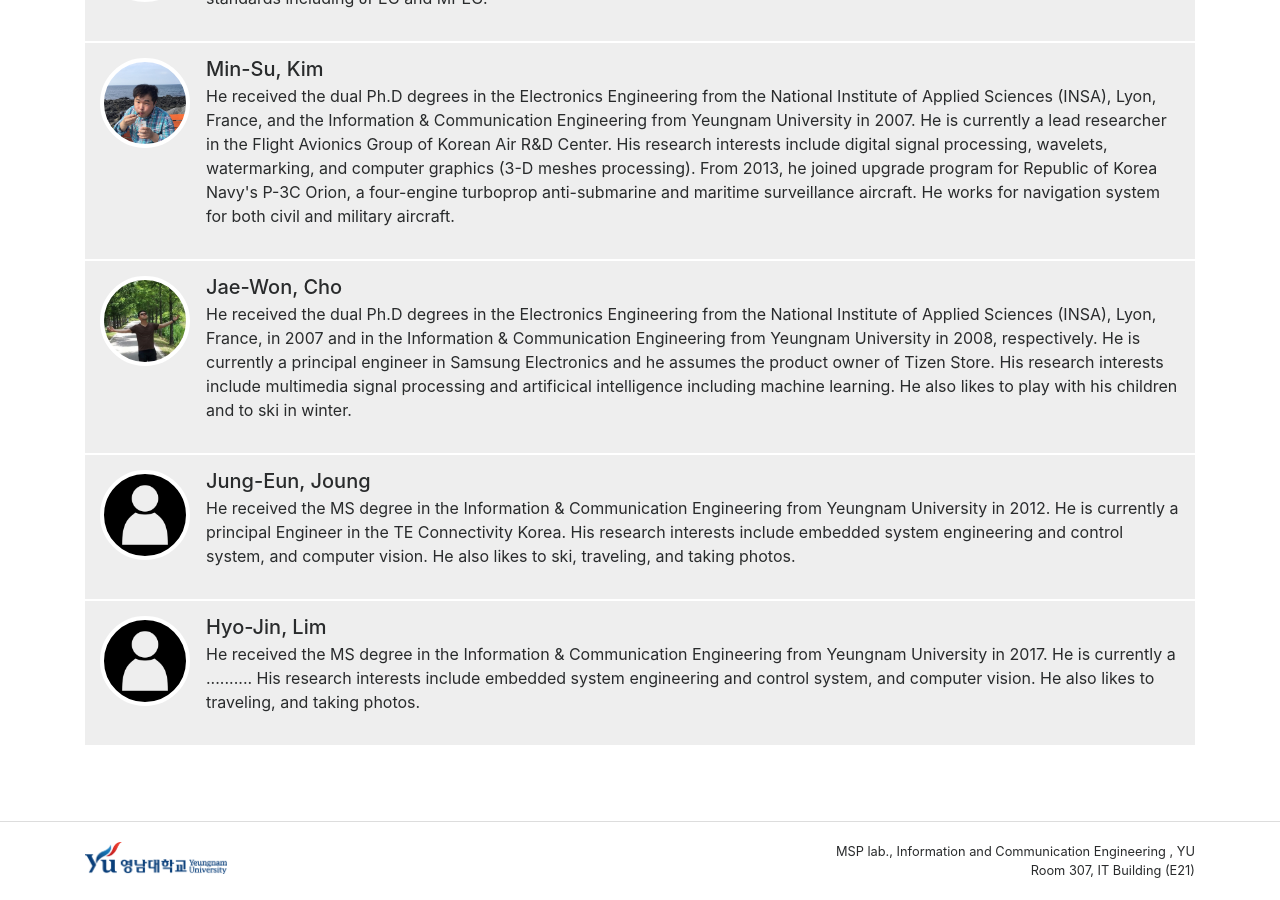
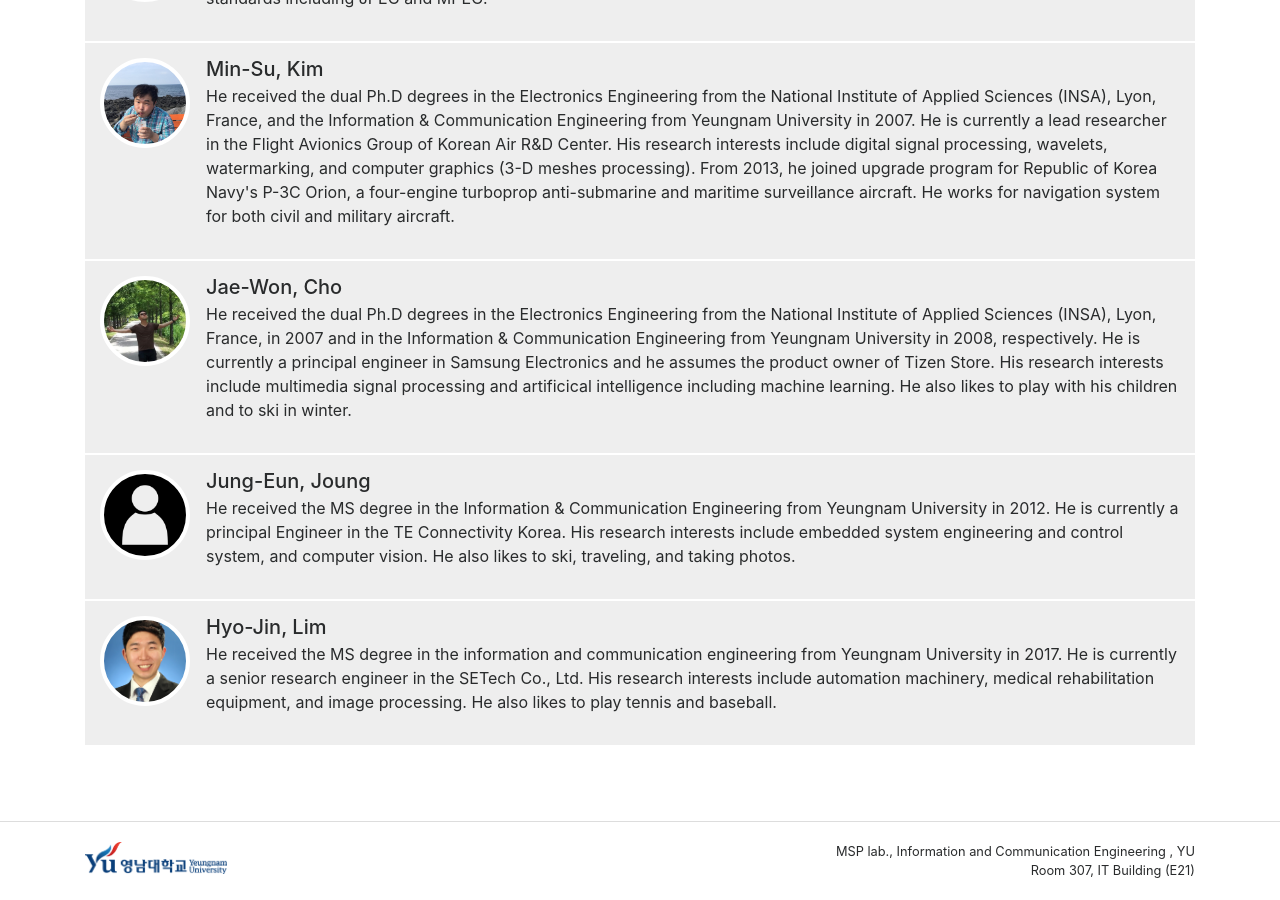
Before and after one commit to YU-MSP/yu-msp.github.io, a Jekyll site: the page built from members.html, in a window 1280 px wide and 900 px high, scrolled down 2546 px. Built offline with Jekyll 4.4.1, drawn with Linux system fonts in a browser that asks for light colours; nearby versions of some CDN libraries.

Commit message:
no message

```diff
--- a/_data/members.yaml
+++ b/_data/members.yaml
@@ -112,5 +112,6 @@ alumnus:
       He received the MS degree in the Information & Communication Engineering from Yeungnam University in 2012. He is currently a principal Engineer in the TE Connectivity Korea. His research interests include embedded system engineering and control system, and computer vision. He also likes to ski, traveling, and taking photos.
   - name_kr: 임효진
     name_en: Hyo-Jin, Lim
+    cover: LIM-HYO-JIN.jpg
     body: >
-      He received the MS degree in the Information & Communication Engineering from Yeungnam University in 2017. He is currently a .......... His research interests include embedded system engineering and control system, and computer vision. He also likes to traveling, and taking photos.
+      He received the MS degree in the information and communication engineering from Yeungnam University in 2017. He is currently a senior research engineer in the SETech Co., Ltd. His research interests include automation machinery, medical rehabilitation equipment, and image processing. He also likes to play tennis and baseball.
```
Also changed, not shown: assets/images/members/LIM-HYO-JIN.jpg (added).
